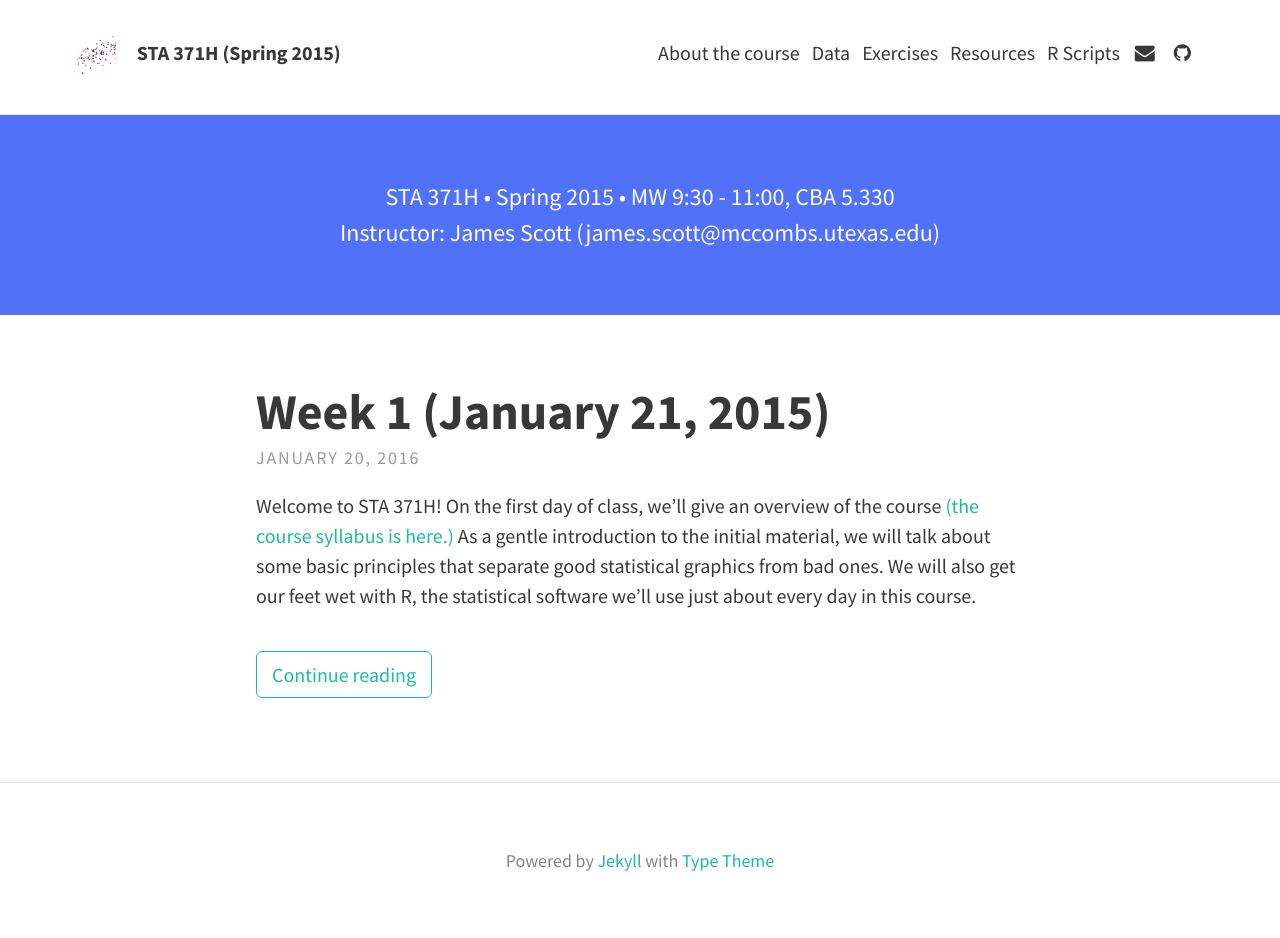
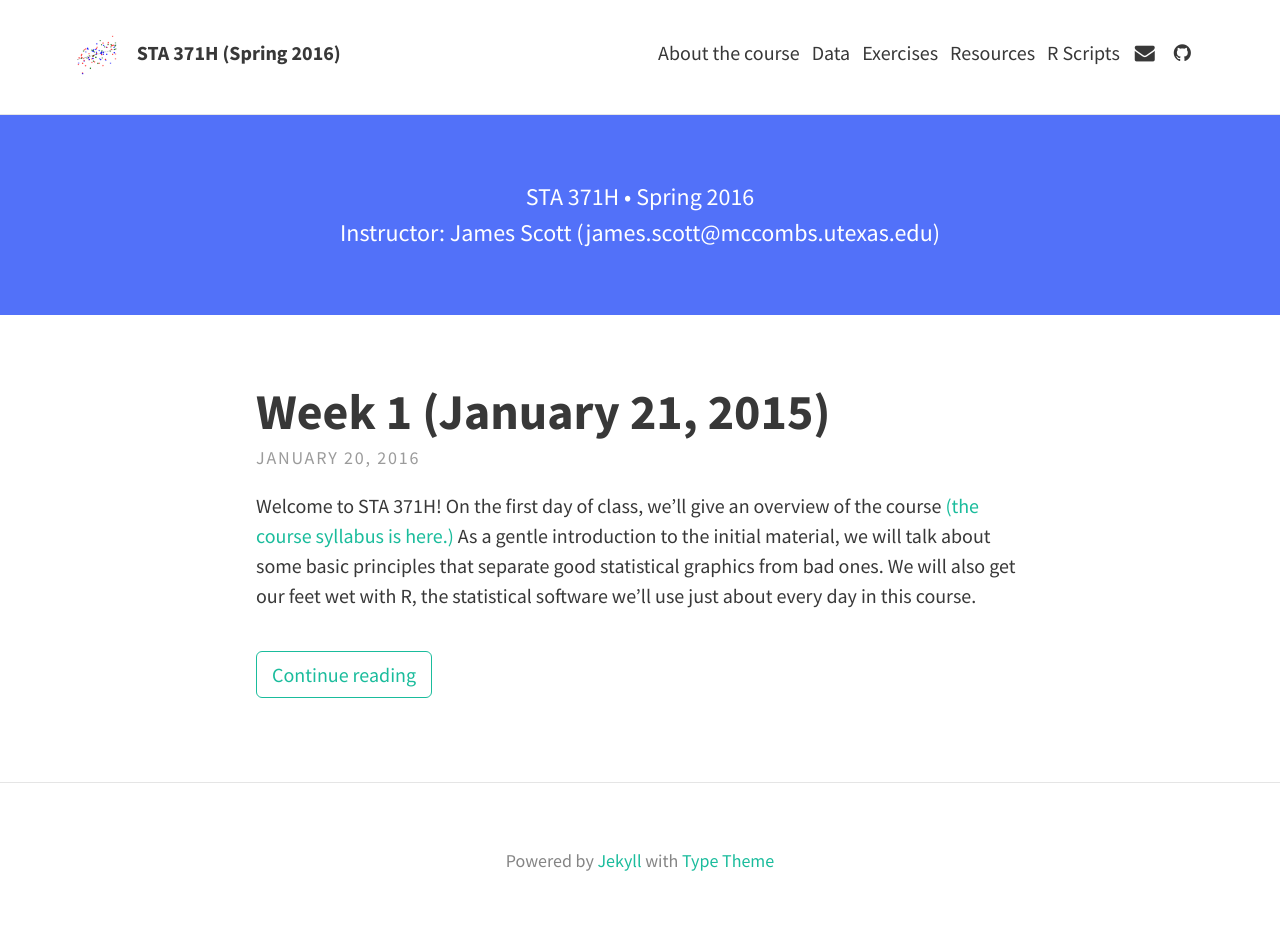
Before and after one commit to jgscott/STA371H_Spring2016, a Jekyll site: the page built from index.html, in a window 1280 px wide. Built offline with Jekyll 4.4.1, drawn with Linux system fonts in a browser that asks for light colours; nearby versions of some CDN libraries; the list of posts is cut into pages by our own code.

Commit message:
metadata fixes

```diff
--- a/_config.yml
+++ b/_config.yml
@@ -1,19 +1,19 @@
 # SITE CONFIGURATION
-baseurl: "/STA371H_Spring2015" # the subpath of your site, e.g. /blog
+baseurl: "/STA371H_Spring2016" # the subpath of your site, e.g. /blog
 url: "http://jgscott.github.io" # the base hostname & protocol for your site
-BASE_PATH: /STA371H_Spring2015
+BASE_PATH: /STA371H_Spring2016
 
 # THEME-SPECIFIC CONFIGURATION
 theme:
   # Meta
-  title: STA 371H (Spring 2015)
+  title: STA 371H (Spring 2016)
   avatar: avatar.png
   gravatar: # email md5 hash
   description: "STA 371H: Statistics and Modeling (Honors) at UT-Austin" # used by search engines
 
   # Header and footer text
   header_text: >
-     <p>STA 371H  •  Spring 2015  •  MW 9:30 - 11:00, CBA 5.330
+     <p>STA 371H  •  Spring 2016
      <br>
      Instructor: James Scott (james.scott@mccombs.utexas.edu)</p>
 
@@ -28,7 +28,7 @@ theme:
   dribbble:
   facebook:
   flickr:
-  github: "jgscott/STA371H_Spring2015"
+  github: "jgscott/STA371H_Spring2016"
   google_plus:
   instagram:
   linkedin:  # full URL
```
